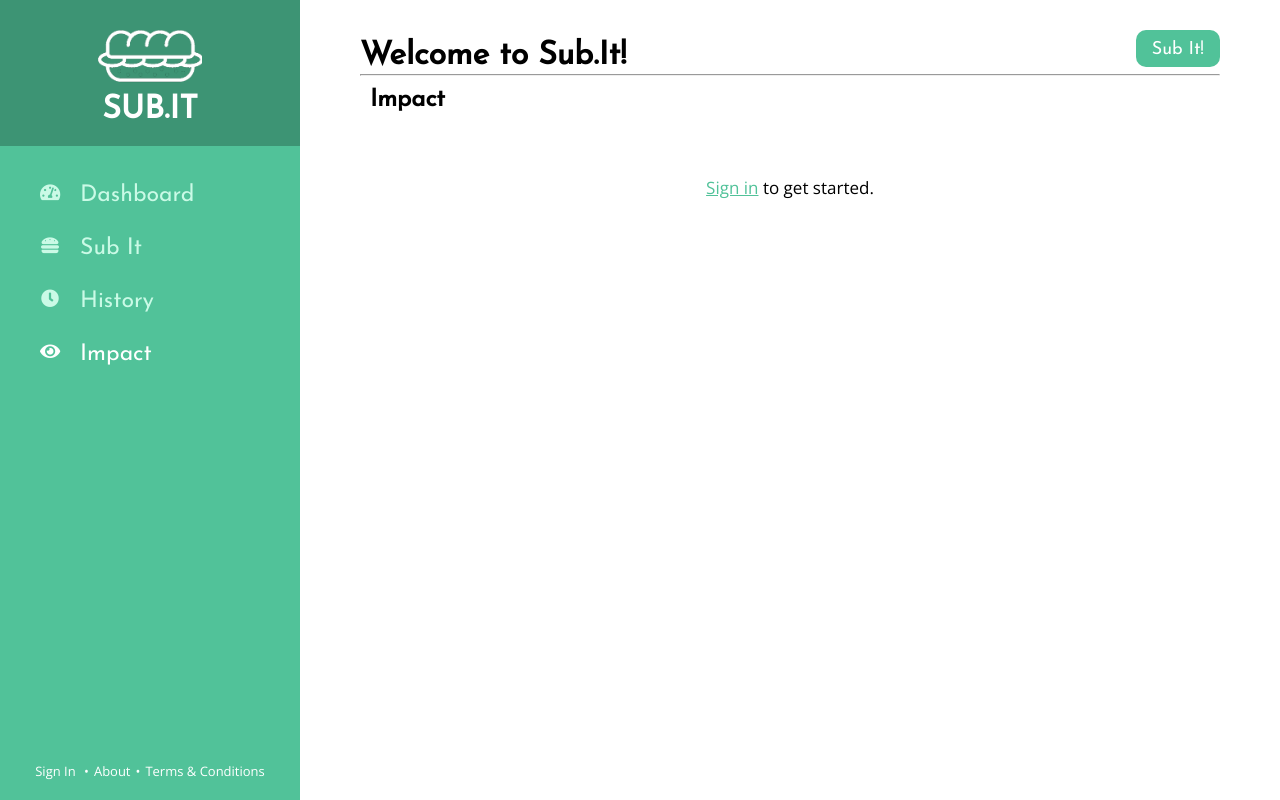
After one commit to forrest-fan/sub-it, a Flask app: page /impact in a window 1280 px wide. The commit adds this page. Run offline with Flask 2, Linux system fonts and the light colour scheme; parts of the project's set-up code (start-up, migrations or seed data) failed here and were passed over; some libraries are stand-ins or nearby versions.

Commit message:
added comparisons to other carbon producing activities

```diff
--- a/app.py
+++ b/app.py
@@ -1,15 +1,19 @@
+# modules
 from flask import Flask, redirect, url_for, render_template, request
 from werkzeug.utils import secure_filename
 import pyrebase
 import json
-import model
-import swap
 import os
 import shutil
 import time
 import datetime
 
+# model.py, swap.py, impact.py
+import model
+import swap
+import comps
 
+# Initialize firebase
 firebaseConfig = {
     "apiKey": "AIzaSyD-kuTNL1EcxwnCgM4_0x9oyO_k7IdzATI",
     "authDomain": "sub-it-a29ca.firebaseapp.com",
@@ -42,19 +46,27 @@ app = Flask(__name__)
 
 @app.route("/")
 def home():
+    # Redirect root to dashboard
     return redirect(url_for("dash"))
 
 @app.route("/signin")
 def signin():
+    # Signin page
     return render_template("signin.html")
 
 @app.route("/handlesignin", methods=['GET', 'POST'])
 def handlesignin():
     global user, userID, auth, db
+    # Extract email and password from HTML form
     email = request.form['email']
     password = request.form['password']
+
+    # Sign in user firebase and store user ID
     userID = auth.sign_in_with_email_and_password(email, password)['localId']
+
+    # Get user data from firebase realtime database
     user = db.child("users").child(userID).get().val()
+
     # reset daily/weekly data
     data = user['data']
     history = data['history']
@@ -65,6 +77,7 @@ def handlesignin():
         data['dailyGoalAchieved'] = 0
         if datetime.datetime.today().weekday() == 0:
             # if today is monday, then reset weekly data to all 0s
+            # this only runs if no subs have been made today
             data['weekly'] = [0, 0, 0, 0, 0, 0, 0]
         db.child('users').child(userID).update({'data': data})
     return user
@@ -72,7 +85,8 @@ def handlesignin():
 @app.route("/handlesignout", methods=['GET', 'POST'])
 def handlesignout():
     global user, auth
-    print (user)
+
+    # If user is logged in, sign out user firebase
     if user is not None:
         print("signing out")
         user = None
@@ -82,15 +96,21 @@ def handlesignout():
 
 @app.route("/signup")
 def signup():
+    # Sign up page
     return render_template("signup.html")
 
 @app.route("/handlesignup", methods=['GET', 'POST'])
 def handlesignup():
     global db, auth
+
+    # Extract and password from HTML form
     email = request.form['email']
-    print(email)
     password = request.form['password']
+
+    # Create account in firebase and store userID
     userID = auth.create_user_with_email_and_password(email, password)
+
+    # Initialize user data that will go into realtime database
     userData = {
         'data': {
             'history': {
@@ -114,21 +134,29 @@ def handlesignup():
         'fname': request.form['fname'],
         'lname': request.form['lname']
     }
+
+    # Update realtime database with new user data
     db.child("users").child(userID['localId']).set(userData)
     return userData
 
 @app.route("/dashboard")
 def dash():
+    # Dashboard page
     global user
     if user is not None:
-        return render_template("index.html", user=user, auth=True)
+        return render_template("index.html", user=user)
     else:
-        return render_template("index.html", user=None, auth=False)
+        return render_template("index.html", user=None)
 
 @app.route("/setgoal", methods=['GET', 'POST'])
 def setGoal():
+    # Set goal for new users
     global db, user, userID
+
+    # Extract new goal from HTML form
     newGoal = int(request.form['newGoal'])
+
+    # Update realtime database with new goal
     msg = db.child('users').child(userID).child('data').update({'dailyGoal': newGoal})
     user['data']['dailyGoal'] = newGoal
     return str(newGoal)
@@ -137,24 +165,33 @@ def setGoal():
 def sub():
     global modelVar, user
     if user is not None:
+        # If method is POST, then user is submitting image for processing
         if request.method == 'POST':
+            # Extract the image from HTML form
             img = request.files['foodImg']
+            # Set filename and path for new image
             filename = './static/img/upload' + img.filename
+            # Save the image
             img.save(filename)
+            # Call prediction function using model.py
             recipe = model.predict_class(modelVar, [filename], False)
+            # Find alternatives using swap.py
             alternatives = swap.findAlts(recipe['ingredients'])
-            return render_template("sub.html", user=user, auth=True, recipe=recipe, alts=alternatives)
+            return render_template("sub.html", user=user, recipe=recipe, alts=alternatives)
         else:
-            return render_template("sub.html", user=user, auth=True, recipe=None, alts=None)
+            return render_template("sub.html", user=user, recipe=None, alts=None)
     else:
-        return render_template("sub.html", user=user, auth=False, recipe=None, alts=None)
+        return render_template("sub.html", user=None, recipe=None, alts=None)
 
 @app.route("/handlesub", methods=['GET', 'POST'])
 def handlesub():
     global user, userID, db, alt_ingr, ingr_co2
+    # Handle a new sub
+    # Get user data from realtime database
     userData = db.child('users').child(userID).child('data').get().val()
     totalSave = float(0)
     for key in request.form:
+        # For each food subbed, calculate the savings and add a dict to history in user data
         initCO2 = ingr_co2[key]
         altCO2 = ingr_co2[request.form[key]]
         sub = {
@@ -164,11 +201,16 @@ def handlesub():
             'time': int(time.time())
         }
         userData['history'].append(sub)
+
+        # Update total savings counter
         totalSave += round(initCO2 - altCO2, 2)
-    userData['weekly'][datetime.datetime.today().weekday()] += totalSave
-    userData['dailyGoalAchieved'] += totalSave
-    userData['subbed'] += totalSave
-    user.data = userData
+    # Update user data for daily goal, weekly data, and total subs
+    userData['weekly'][datetime.datetime.today().weekday()] = round(userData['weekly'][datetime.datetime.today().weekday()] + totalSave, 2)
+    userData['dailyGoalAchieved'] = round(userData['dailyGoalAchieved'] + totalSave, 2)
+    userData['subbed'] = round(userData['subbed'] + totalSave, 2)
+    user['data'] = userData
+
+    # Push changes to realtime database
     db.child('users').child(userID).update({'data': userData})
     return str(totalSave)
 
@@ -176,27 +218,37 @@ def handlesub():
 def history():
     global user, userID, db
     if user is not None:
+        # Get the sub history from realtime database and render as table
         history = db.child('users').child(userID).child('data').child('history').get().val()
-        return render_template("history.html", auth=True, history=history, user=user)
+        return render_template("history.html", history=history, user=user)
     else:
-        return render_template("history.html", auth=False, history=None, user=None)
+        return render_template("history.html", history=None, user=None)
 
 @app.template_filter('ctime')
 def timectime(s):
+    # JINJA filter for history.html to convert timestamp to HH:MM am/pm - Mon Day Year
     theTime = datetime.datetime.fromtimestamp(s)
     return theTime.strftime("%I:%M %p - %b %d %Y")
 
 @app.template_filter('monthyr')
 def monthyr(s):
+    # JINJA filter for index.html to convert timestamp to Month Year
     theTime = datetime.datetime.fromtimestamp(s)
     return theTime.strftime("%B %Y")
 
-@app.route("/discover")
-def discover():
-    return render_template("discover.html")
+@app.route("/impact")
+def impact():
+    # Impact page to show impact of all subs
+    global user
+    if user is not None:
+        comparisons = comps.calculateImpact(user['data']['subbed'])
+        return render_template("impact.html", user=user, comps=comparisons)
+    else:
+        return render_template("impact.html", user=None)
 
 @app.route("/about")
 def about():
+    # Static about page as description of app
     return render_template("about.html")
 
 if __name__ == "__main__":
--- a/static/styles/base.css
+++ b/static/styles/base.css
@@ -235,7 +235,11 @@ hr {
     color: #51c299;
 }
 
-@media (max-width: 600px) {
+.green {
+    color: #51c299;
+}
+
+@media (max-width: 700px) {
     .mobile {
         display: block;
     }
--- a/static/styles/history.css
+++ b/static/styles/history.css
@@ -26,7 +26,7 @@
     background-color: #d3e0dc;
 }
 
-@media (max-width: 600px) {
+@media (max-width: 700px) {
     .subHistory-container {
         width: 100%;
         overflow-x: auto;
--- /dev/null
+++ b/static/styles/impact.css
@@ -0,0 +1,29 @@
+.impactStat-container {
+    padding: 10px;
+    display: flex;
+    flex-wrap: wrap;
+    justify-content: flex-start;
+    align-items: flex-start;
+}
+
+.impactStat {
+    text-align: center;
+    padding: 10px;
+    width: 16%;
+}
+
+.impactStat h2 {
+    color: #51c299;
+}
+
+@media (max-width: 1100px) and (min-width: 801px) {
+    .impactStat {
+        width: 33%;
+    }
+}
+
+@media (max-width: 800px) {
+    .impactStat {
+        width: 49%;
+    }
+}
--- a/static/styles/index.css
+++ b/static/styles/index.css
@@ -148,7 +148,7 @@
     background-image: linear-gradient(rgba(0, 0, 0, 0), rgba(0, 0, 0, 0.3), rgba(0, 0, 0, 0.6), rgba(0, 0, 0, 0.8));
 }
 
-@media (max-width: 600px) {
+@media (max-width: 700px) {
     .dash-container .dash-item.six .graph {width: 100%}
     .dash-container .dash-item.six canvas {width: 100%!important}
 }
--- a/swap.py
+++ b/swap.py
@@ -1,6 +1,8 @@
 import pickle
 import os
 import json
+
+# JSON data scraped from https://healabel.com/carbon-footprint-of-foods
 
 # opens the .json folder that stores the alternate ingredients
 with open("./alt_ingr.json", 'r') as fp:
--- a/templates/base.html
+++ b/templates/base.html
@@ -17,7 +17,7 @@
                 <li {% block dashActiveM %}{% endblock %}><a href="{{ url_for('dash') }}"><i class="fas fa-tachometer-alt"></a></i></li>
                 <li {% block subActiveM %}{% endblock %}><a href="{{ url_for('sub') }}"><i class="fas fa-hamburger"></a></i></li>
                 <li {% block histActiveM %}{% endblock %}><a href="{{ url_for('history') }}"><i class="fas fa-clock"></a></i></li>
-                <li {% block learnActiveM %}{% endblock %}><a href="{{ url_for('discover') }}"><i class="fas fa-eye"></a></i></li>
+                <li {% block impactActiveM %}{% endblock %}><a href="{{ url_for('impact') }}"><i class="fas fa-eye"></a></i></li>
             </ul>
         </div>
         <div class="sidebar desktop">
@@ -30,12 +30,12 @@
                     <li {% block dashActive %}{% endblock %}><a href="{{ url_for('dash') }}"><i class="fas fa-tachometer-alt"></i><span>Dashboard</span></a></li>
                     <li {% block subActive %}{% endblock %}><a href="{{ url_for('sub') }}"><i class="fas fa-hamburger"></i><span>Sub It</span></a></li>
                     <li {% block histActive %}{% endblock %}><a href="{{ url_for('history') }}"><i class="fas fa-clock"></i><span>History</a></span></li>
-                    <li {% block learnActive %}{% endblock %}><a href="{{ url_for('discover') }}"><i class="fas fa-eye"></i><span>Discover</a></span></li>
+                    <li {% block impactActive %}{% endblock %}><a href="{{ url_for('impact') }}"><i class="fas fa-eye"></i><span>Impact</a></span></li>
                 </ul>
             </div>
             <div class="footer">
                 <p>
-                {% if auth %}
+                {% if user %}
                     <a id='signOutLink'>Sign Out</a>
                 {% else %}
                     <a href="{{ url_for('signin')}}">Sign In</a>
--- a/templates/history.html
+++ b/templates/history.html
@@ -6,7 +6,7 @@
 {% block histActive %}class="active"{% endblock %}
 {% block histActiveM %}class="active"{% endblock %}
 {% block content %}
-    {% if auth %}
+    {% if user %}
         <div class="header">
             <h1>Hi {{ user.fname }}!</h1>
             <a class='sub-it' href='/sub'>Sub It!</a>
--- /dev/null
+++ b/templates/impact.html
@@ -0,0 +1,41 @@
+{% extends "base.html" %}
+{% block title %}Impact{% endblock %}
+{% block links %}
+    <link rel="stylesheet" href="{{ url_for('static',filename='styles/impact.css') }}" />
+{% endblock %}
+{% block impactActive %}class="active"{% endblock %}
+{% block impactActiveM %}class="active"{% endblock %}
+{% block content %}
+    {% if user %}
+        <div class="header">
+            <h1>Hi {{ user.fname }}!</h1>
+            <a class='sub-it' href='/sub'>Sub It!</a>
+        </div>
+        <hr />
+        <div class='container'>
+            <h3>Impact</h3>
+            <br/>
+            <h4 class='center'>Through <span class='green'>{{ user.data.history|length - 1}}</span> ingredients subbed, you've saved <span class='green'>{{ user.data.subbed }} kg CO<sub>2</sub></span></h4>
+            <br/>
+            <h5>This is equal to the carbon emissions produced by</h5>
+            <div class='impactStat-container'>
+                {% for comp in comps %}
+                    <div class='impactStat'>
+                        <h2>{{comp.co2}}</h2>
+                        <p>{{comp.msg}}</p>
+                    </div>
+                {% endfor %}
+            </div>
+        </div>
+    {% else %}
+        <div class="header">
+            <h1>Welcome to Sub.It!</h1>
+            <a class='sub-it' href='/sub'>Sub It!</a>
+        </div>
+        <hr/>
+        <div class="container">
+            <h3>Impact</h3>
+            <p class="signin-prompt"><a href="{{ url_for('signin')}}">Sign in</a> to get started.</p>
+        </div>
+    {% endif %}
+{% endblock %}
```
Also changed, not shown: carbon.json (added, +26 -0 lines), comps.py (added, +18 -0 lines), static/styles/sub.css (+2 -6 lines), templates/discover.html (deleted, +0 -7 lines), templates/index.html (+4 -4 lines), templates/sub.html (+3 -4 lines).
